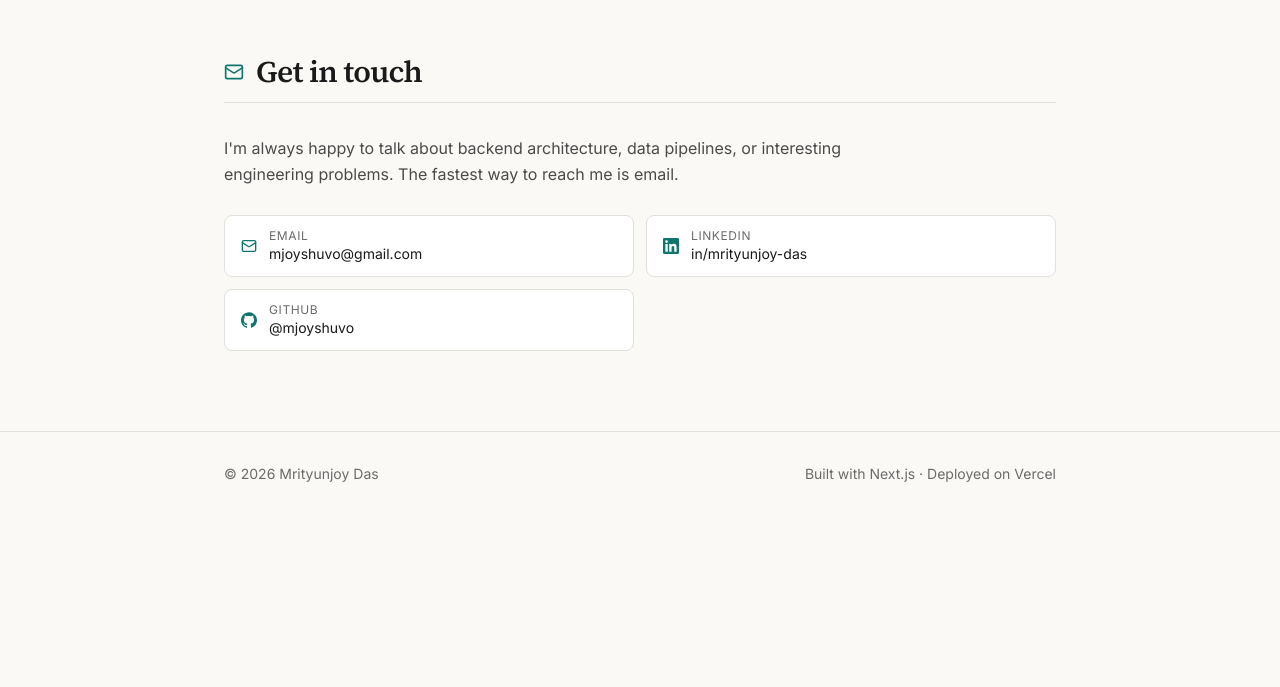
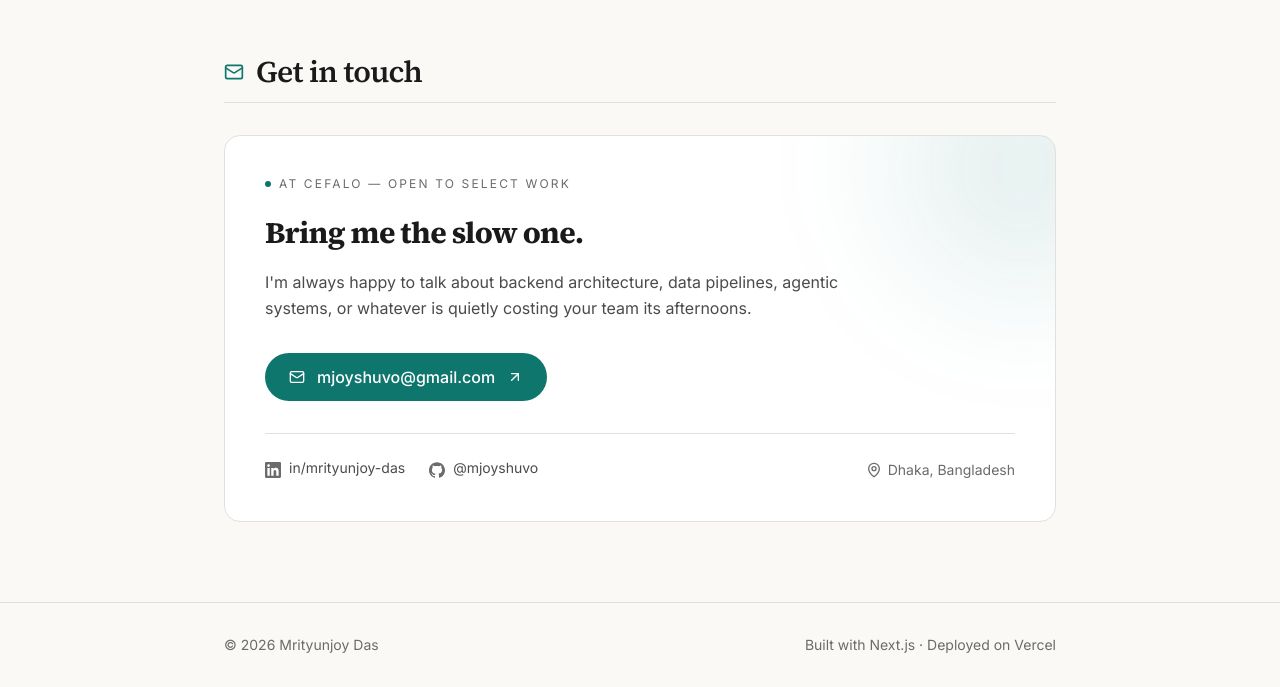
Before and after one commit to mjoyshuvo/profile, a Next.js app: page / in a window 1280 px wide. Shown: the part 4135-4822 px from the top of the page. Before the commit the page ends 4651 px from the top, so only its background shows below. Built offline with nearby package versions, Linux system fonts and the light colour scheme.

Commit message:
Rebuild the contact section as a single panel
Three equal cards gave email, LinkedIn and GitHub the same weight when
email is the one action that matters. It now leads with an invitation and
the address as the primary button; the profiles and location sit under a
rule as footnotes.

```diff
--- a/components/Contact.tsx
+++ b/components/Contact.tsx
@@ -1,4 +1,4 @@
-import { Mail } from "lucide-react";
+import { ArrowUpRight, Mail, MapPin } from "lucide-react";
 import { GithubIcon, LinkedinIcon } from "./BrandIcons";
 import { profile } from "@/content/profile";
 import { Reveal } from "./Reveal";
@@ -6,66 +6,98 @@ import { Section } from "./Section";
 
 export function Contact() {
   return (
-    <Section id="contact" title="Get in touch" icon={<Mail className="h-5 w-5" />}>
+    <Section
+      id="contact"
+      title="Get in touch"
+      icon={<Mail className="h-5 w-5" />}
+    >
       <Reveal>
-        <p className="max-w-2xl text-base leading-relaxed text-ink-soft">
-          I&apos;m always happy to talk about backend architecture, data pipelines, or interesting
-          engineering problems. The fastest way to reach me is email.
+        {/* One panel rather than a grid of equal cards: email is the action
+            that matters, so it gets the weight and everything else recedes. */}
+        <div className="relative overflow-hidden rounded-2xl border border-rule bg-paper-raised p-7 sm:p-10">
+          {/* Soft teal bloom behind the top-right corner. Decorative only. */}
+          <div
+            aria-hidden="true"
+            className="pointer-events-none absolute -right-24 -top-24 h-64 w-64 rounded-full bg-teal/10 blur-3xl"
+          />
+
+          <div className="relative">
+            <p className="flex items-center gap-2 text-xs uppercase tracking-[0.18em] text-ink-faint">
+              <span
+                className="h-1.5 w-1.5 shrink-0 rounded-full bg-teal"
+                aria-hidden="true"
+              />
+              {profile.status}
             </p>
 
-        <ul className="mt-7 grid gap-3 sm:grid-cols-2">
-          <ContactRow
+            <p className="mt-5 max-w-xl font-serif text-2xl leading-snug font-bold tracking-tight sm:text-3xl">
+              Bring me the slow one.
+            </p>
+
+            <p className="mt-4 max-w-xl text-base leading-relaxed text-ink-soft">
+              I&apos;m always happy to talk about backend architecture, data
+              pipelines, agentic systems, or whatever is quietly costing your
+              team its afternoons.
+            </p>
+
+            {/* The email is the primary action; everything else is a footnote. */}
+            <a
               href={`mailto:${profile.email}`}
-            label="Email"
-            value={profile.email}
-            icon={<Mail className="h-4 w-4" aria-hidden="true" />}
+              className="group mt-8 inline-flex items-center gap-3 rounded-full bg-teal px-6 py-3 text-sm font-medium text-on-teal transition-[background-color,transform,box-shadow] duration-200 hover:-translate-y-0.5 hover:bg-teal-strong hover:shadow-[0_8px_20px_-10px_var(--teal)] sm:text-base"
+            >
+              <Mail className="h-4 w-4" aria-hidden="true" />
+              {profile.email}
+              <ArrowUpRight
+                className="h-4 w-4 transition-transform group-hover:-translate-y-0.5 group-hover:translate-x-0.5"
+                aria-hidden="true"
               />
-          <ContactRow
+            </a>
+
+            <div className="mt-8 flex flex-wrap items-center gap-x-6 gap-y-3 border-t border-rule pt-6 text-sm">
+              <SocialLink
                 href={profile.links.linkedin}
-            label="LinkedIn"
-            value="in/mrityunjoy-das"
-            external
-            icon={<LinkedinIcon className="h-4 w-4" />}
-          />
-          <ContactRow
-            href={profile.links.github}
-            label="GitHub"
-            value="@mjoyshuvo"
-            external
-            icon={<GithubIcon className="h-4 w-4" />}
-          />
-        </ul>
+                label="in/mrityunjoy-das"
+              >
+                <LinkedinIcon className="h-4 w-4" />
+              </SocialLink>
+              <SocialLink href={profile.links.github} label="@mjoyshuvo">
+                <GithubIcon className="h-4 w-4" />
+              </SocialLink>
+
+              <span className="flex w-full items-center gap-1.5 text-ink-faint sm:ml-auto sm:w-auto">
+                <MapPin className="h-4 w-4" aria-hidden="true" />
+                {profile.location}
+              </span>
+            </div>
+          </div>
+        </div>
       </Reveal>
     </Section>
   );
 }
 
-function ContactRow({
+function SocialLink({
   href,
   label,
-  value,
-  icon,
-  external,
+  children,
 }: {
   href: string;
   label: string;
-  value: string;
-  icon: React.ReactNode;
-  external?: boolean;
+  children: React.ReactNode;
 }) {
   return (
-    <li>
     <a
       href={href}
-        {...(external ? { target: "_blank", rel: "noopener noreferrer" } : {})}
-        className="flex items-center gap-3 rounded-lg border border-rule bg-paper-raised px-4 py-3 transition-colors hover:border-teal"
+      target="_blank"
+      rel="noopener noreferrer"
+      className="group inline-flex items-center gap-2 text-ink-soft transition-colors hover:text-teal"
     >
-        <span className="text-teal">{icon}</span>
-        <span className="min-w-0">
-          <span className="block text-xs uppercase tracking-wider text-ink-faint">{label}</span>
-          <span className="block truncate text-sm text-ink">{value}</span>
+      <span className="text-ink-faint transition-colors group-hover:text-teal">
+        {children}
+      </span>
+      <span className="border-b border-transparent pb-0.5 transition-colors group-hover:border-teal">
+        {label}
       </span>
     </a>
-    </li>
   );
 }
```
Lines whose indentation alone changed are shown as unchanged.
